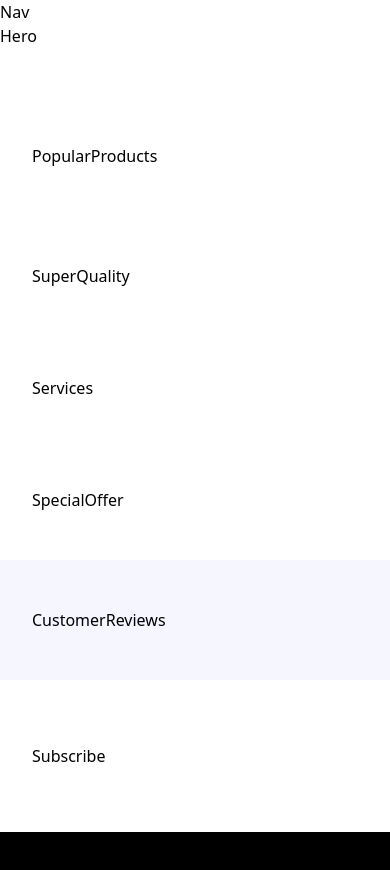
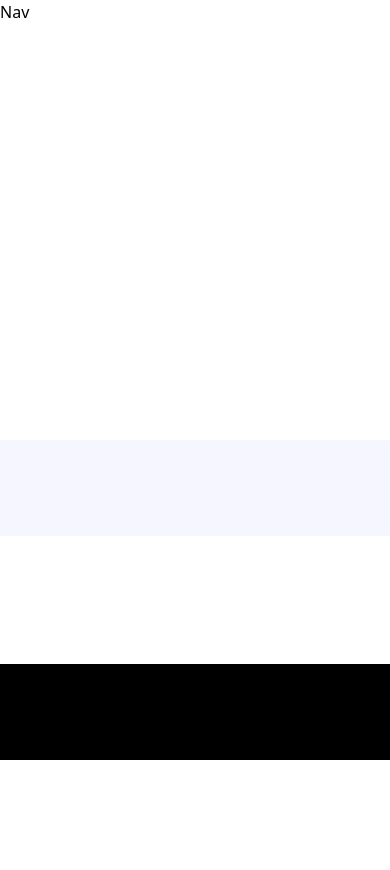
Before and after one commit to kianakermani/react-nike-shop-with-tailwind, a React (Vite) app: page / in a window 390 px wide. Shown: the top 870 px of the page. After the commit the page ends 844 px from the top, so only its background shows below. Built offline with nearby package versions, Linux system fonts and the light colour scheme; a web font is replaced by a local one.

Commit message:
creating components

```diff
--- a/src/App.jsx
+++ b/src/App.jsx
@@ -1,19 +1,42 @@
+import {
+  CustomerReviews,
+  Footer,
+  Hero,
+  PopularProducts,
+  Services,
+  SpecialOffer,
+  Subscribe,
+  SuperQuality,
+} from "./sections";
+
 export default function App() {
   return (
     <>
       <main className="relative">
         Nav
         <section className="x1:padding-1 wide:padding-r padding-b ">
-          Hero
+          <Hero />
         </section>
-        <section className="padding">PopularProducts</section>
-        <section className="padding">SuperQuality</section>
-        <section className="padding-x py-10">Services</section>
-        <section className="padding ">SpecialOffer</section>
-        <section className="padding bg-pale-blue">CustomerReviews</section>
-        <section className="padding-x sm:py-32 py-16 w-full">Subscribe</section>
+        <section className="padding">
+          <PopularProducts />
+        </section>
+        <section className="padding">
+          <SuperQuality />
+        </section>
+        <section className="padding-x py-10">
+          <Services />
+        </section>
+        <section className="padding ">
+          <SpecialOffer />
+        </section>
+        <section className="padding bg-pale-blue">
+          <CustomerReviews />
+        </section>
+        <section className="padding-x sm:py-32 py-16 w-full">
+          <Subscribe />
+        </section>
         <section className="padding bg-black padding-x padding-t pb-8">
-          Footer
+          <Footer />
         </section>
       </main>
     </>
--- /dev/null
+++ b/src/sections/CustomerReviews.jsx
@@ -0,0 +1,5 @@
+const CustomerReviews = () => {
+  return <div></div>;
+};
+
+export default CustomerReviews;
--- /dev/null
+++ b/src/sections/Footer.jsx
@@ -0,0 +1,5 @@
+const Footer = () => {
+  return <div></div>;
+};
+
+export default Footer;
--- /dev/null
+++ b/src/sections/Hero.jsx
@@ -0,0 +1,5 @@
+const Hero = () => {
+  return <div></div>;
+};
+
+export default Hero;
--- /dev/null
+++ b/src/sections/PopularProducts.jsx
@@ -0,0 +1,5 @@
+const PopularProducts = () => {
+  return <div></div>;
+};
+
+export default PopularProducts;
--- /dev/null
+++ b/src/sections/Services.jsx
@@ -0,0 +1,5 @@
+const Services = () => {
+  return <div></div>;
+};
+
+export default Services;
--- /dev/null
+++ b/src/sections/SpecialOffer.jsx
@@ -0,0 +1,5 @@
+const SpecialOffer = () => {
+  return <div></div>;
+};
+
+export default SpecialOffer;
--- /dev/null
+++ b/src/sections/Subscribe.jsx
@@ -0,0 +1,5 @@
+const Subscribe = () => {
+  return <div></div>;
+};
+
+export default Subscribe;
--- /dev/null
+++ b/src/sections/SuperQuality.jsx
@@ -0,0 +1,5 @@
+const SuperQuality = () => {
+  return <div></div>;
+};
+
+export default SuperQuality;
--- /dev/null
+++ b/src/sections/index.js
@@ -0,0 +1,19 @@
+import CustomerReviews from "./CustomerReviews";
+import Footer from "./Footer";
+import Hero from "./Hero";
+import PopularProducts from "./PopularProducts";
+import Services from "./Services";
+import SpecialOffer from "./SpecialOffer";
+import Subscribe from "./Subscribe";
+import SuperQuality from "./SuperQuality";
+
+export {
+  CustomerReviews,
+  Footer,
+  Hero,
+  PopularProducts,
+  Services,
+  SpecialOffer,
+  Subscribe,
+  SuperQuality,
+};
```
